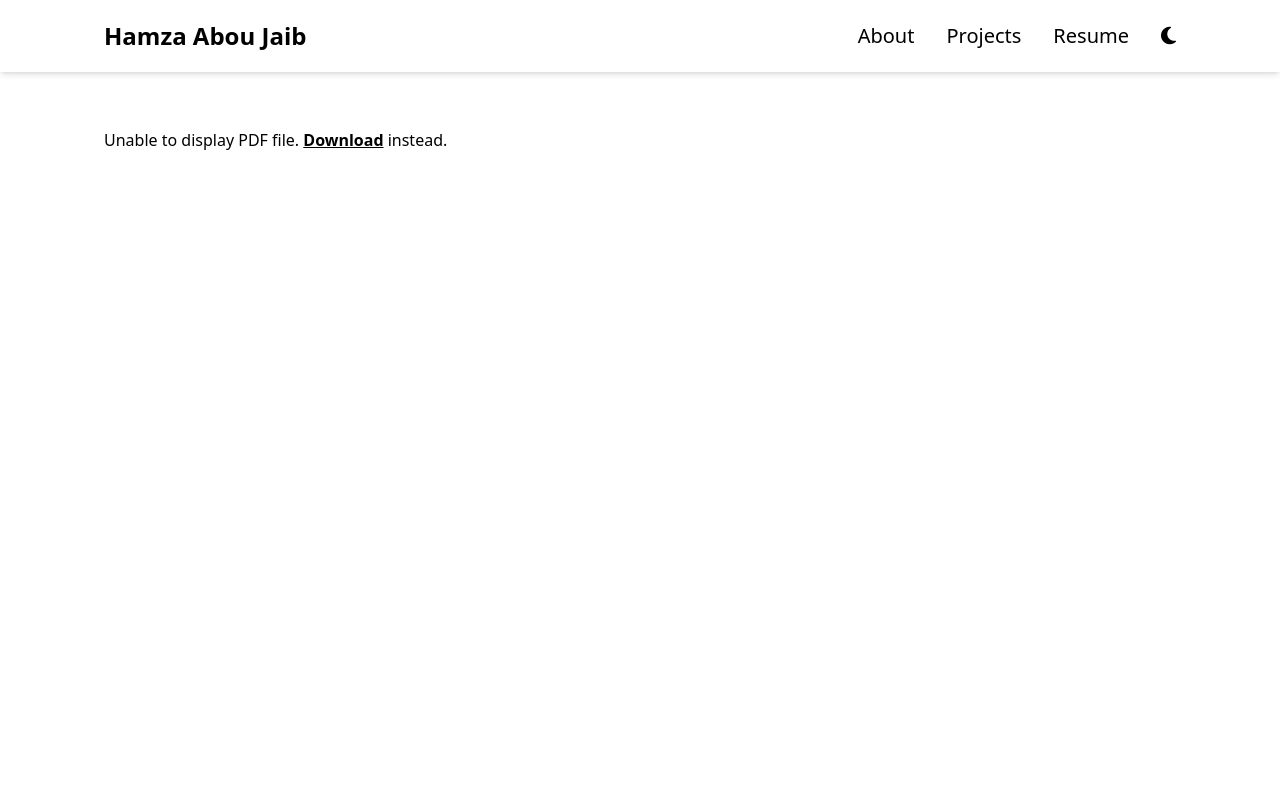
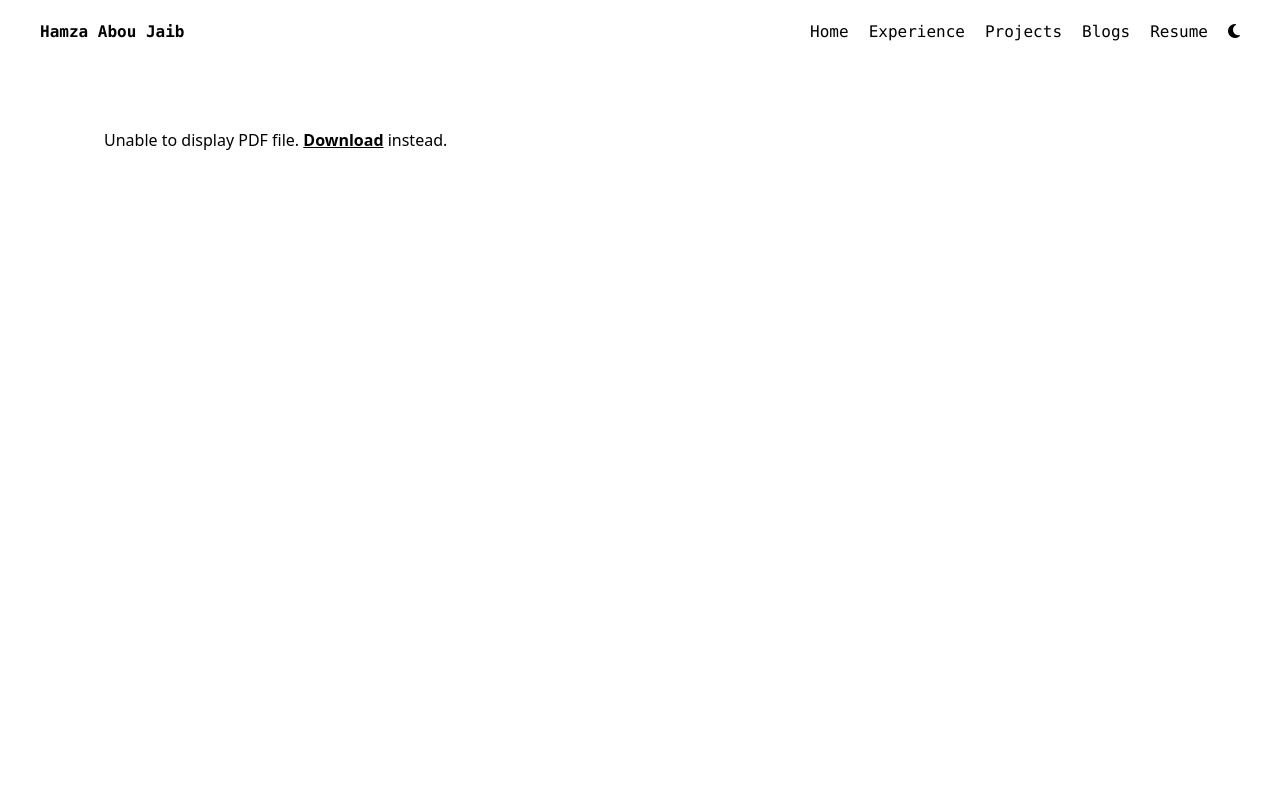
Before and after one commit to HamzaAbouJaib/portfolio, a React (Vite) app: page /portfolio/resume in a window 1280 px wide. Shown: the top 800 px of the page. Built offline with nearby package versions, Linux system fonts and the light colour scheme.

Commit message:
update nav

```diff
--- a/src/components/Navigation.jsx
+++ b/src/components/Navigation.jsx
@@ -5,15 +5,23 @@ const Navigation = () => {
   const [opened, setOpened] = useState(false);
   const { pathname, hash, key } = useLocation();
 
-  const [theme, setTheme] = useState(localStorage.theme || window.matchMedia('(prefers-color-scheme: dark)').matches ? "dark" : "light");
+  const [theme, setTheme] = useState(
+    localStorage.theme ||
+      window.matchMedia("(prefers-color-scheme: dark)").matches
+      ? "dark"
+      : "light"
+  );
 
   useEffect(() => {
-    if (localStorage.theme === 'dark' || (!('theme' in localStorage) && window.matchMedia('(prefers-color-scheme: dark)').matches)) {
-      document.documentElement.classList.add('dark')
+    if (
+      localStorage.theme === "dark" ||
+      (!("theme" in localStorage) &&
+        window.matchMedia("(prefers-color-scheme: dark)").matches)
+    ) {
+      document.documentElement.classList.add("dark");
     } else {
-      document.documentElement.classList.remove('dark')
+      document.documentElement.classList.remove("dark");
     }
-
   }, [theme]);
 
   useEffect(() => {
@@ -34,27 +42,27 @@ const Navigation = () => {
   }, [pathname, hash, key]); // do this on route change
 
   return (
+    <div className={"w-full fixed z-10 text-md font-mono "}>
       <div
         className={
-        "shadow-md w-full fixed z-10 dark:shadow-dark-secondary/10 " + (opened ? "" : "shadow-md")
+          "flex items-center justify-between bg-white dark:bg-dark-background mx-auto py-5 md:px-10 px-7 z-30"
         }
       >
-      <div
-        className={
-          "flex items-center justify-between bg-white dark:bg-dark-background lg:w-[90%] 2xl:w-[80%] mx-auto py-5 md:px-10 px-7 z-30"
-        }
-      >
-        <div className="font-semibold text-2xl cursor-pointer flex items-baseline">
+        <div className="font-semibold cursor-pointer flex items-baseline">
           <Link to="/portfolio">Hamza Abou Jaib</Link>
         </div>
         <div className="flex items-center gap-8">
-          <div className="text-xl lg:hidden">
-              <button className={"fa-solid " + (theme == "dark" ? "fa-sun" : "fa-moon")} onClick={() => setTheme(prev => {
+          <div className="lg:hidden">
+            <button
+              className={"fa-solid " + (theme == "dark" ? "fa-sun" : "fa-moon")}
+              onClick={() =>
+                setTheme((prev) => {
                   const newTheme = prev == "dark" ? "light" : "dark";
                   localStorage.theme = newTheme;
                   return newTheme;
-          })}>
-              </button>
+                })
+              }
+            ></button>
           </div>
           <div
             className={"burger " + (opened ? "active" : "")}
@@ -67,30 +75,48 @@ const Navigation = () => {
         </div>
 
         <div
-          className={`dark:bg-dark-background lg:flex lg:items-center lg:pb-0 max-lg:py-10 bg-white absolute dark:shadow-dark-secondary/10 max-lg:shadow-lg lg:static lg:z-auto z-[-1] left-0 w-full lg:w-auto lg:pl-0 pl-10 max-lg:transition-top max-lg:duration-500 max-lg:ease-in-out ${
+          className={`dark:bg-dark-background lg:flex lg:items-center lg:pb-0 max-lg:py-5 bg-white absolute dark:shadow-dark-secondary/10 max-lg:shadow-lg lg:static lg:z-auto z-[-1] left-0 w-full lg:w-auto lg:pl-0 pl-10 max-lg:transition-top max-lg:duration-500 max-lg:ease-in-out ${
             opened ? "top-10 " : "top-[-490px]"
           }`}
         >
-          <ul className="lg:flex lg:items-center">
-            <li className="lg:ml-8 text-xl lg:my-0">
+          <ul className="lg:flex lg:items-center lg:gap-5">
+            <li className="lg:my-0">
               <Link
-                to="/portfolio#about"
+                to="/portfolio"
                 className="hover:text-primary hover:dark:text-dark-primary duration-500"
                 onClick={() => setOpened(false)}
               >
-                About
+                Home
               </Link>
             </li>
-            <li className="lg:ml-8 text-xl lg:my-0 my-5">
+            <li className="lg:my-0 my-5">
               <Link
-                to="/portfolio#projects"
+                to="/portfolio/experience"
+                className="hover:text-primary hover:dark:text-dark-primary duration-500"
+                onClick={() => setOpened(false)}
+              >
+                Experience
+              </Link>
+            </li>
+            <li className="lg:my-0 my-5">
+              <Link
+                to="/portfolio/projects"
                 className="hover:text-primary hover:dark:text-dark-primary duration-500"
                 onClick={() => setOpened(false)}
               >
                 Projects
               </Link>
             </li>
-            <li className="lg:ml-8 text-xl lg:my-0">
+            <li className="lg:my-0 my-5">
+              <Link
+                to="/portfolio/blogs"
+                className="hover:text-primary hover:dark:text-dark-primary duration-500"
+                onClick={() => setOpened(false)}
+              >
+                Blogs
+              </Link>
+            </li>
+            <li className="lg:my-0">
               <Link
                 to="/portfolio/resume"
                 className="hover:text-primary hover:dark:text-dark-primary duration-500"
@@ -99,13 +125,19 @@ const Navigation = () => {
                 Resume
               </Link>
             </li>
-            <li className="lg:ml-8 text-xl max-lg:hidden lg:my-0">
-              <button className={"fa-solid " + (theme == "dark" ? "fa-sun" : "fa-moon")} onClick={() => setTheme(prev => {
+            <li className="max-lg:hidden lg:my-0">
+              <button
+                className={
+                  "fa-solid " + (theme == "dark" ? "fa-sun" : "fa-moon")
+                }
+                onClick={() =>
+                  setTheme((prev) => {
                     const newTheme = prev == "dark" ? "light" : "dark";
                     localStorage.theme = newTheme;
                     return newTheme;
-          })}>
-              </button>
+                  })
+                }
+              ></button>
             </li>
           </ul>
         </div>
--- a/src/main.jsx
+++ b/src/main.jsx
@@ -2,7 +2,11 @@ import React from "react";
 import ReactDOM from "react-dom/client";
 import App from "./App.jsx";
 import "./index.css";
-import { BrowserRouter, RouterProvider, createBrowserRouter } from "react-router-dom";
+import {
+  BrowserRouter,
+  RouterProvider,
+  createBrowserRouter,
+} from "react-router-dom";
 import LandingPage from "./components/LandingPage.jsx";
 import ResumePage from "./components/ResumePage.jsx";
 import { AboutPage } from "./components/AboutPage.jsx";
@@ -15,19 +19,20 @@ const router = createBrowserRouter([
     children: [
       {
         path: "/portfolio",
-        element:
-        <div className="lg:w-[90%] 2xl:w-[80%] mx-auto">
-        <LandingPage />
-        <AboutPage />
-        <ProjectsPage />
-      </div>
+        element: (
+          <div className="lg:w-[90%] 2xl:w-[80%] mx-auto font-mono">
+            <LandingPage />
+            <AboutPage />
+            <ProjectsPage />
+          </div>
+        ),
       },
       {
         path: "/portfolio/resume",
-        element: <ResumePage />
-      }
-    ]
-  }
+        element: <ResumePage />,
+      },
+    ],
+  },
 ]);
 
 ReactDOM.createRoot(document.getElementById("root")).render(
```
Also changed, not shown: tailwind.config.js (+6 -6 lines), 29 other files (tests, documents, lock files or other folders). Lines whose indentation alone changed are shown as unchanged.
